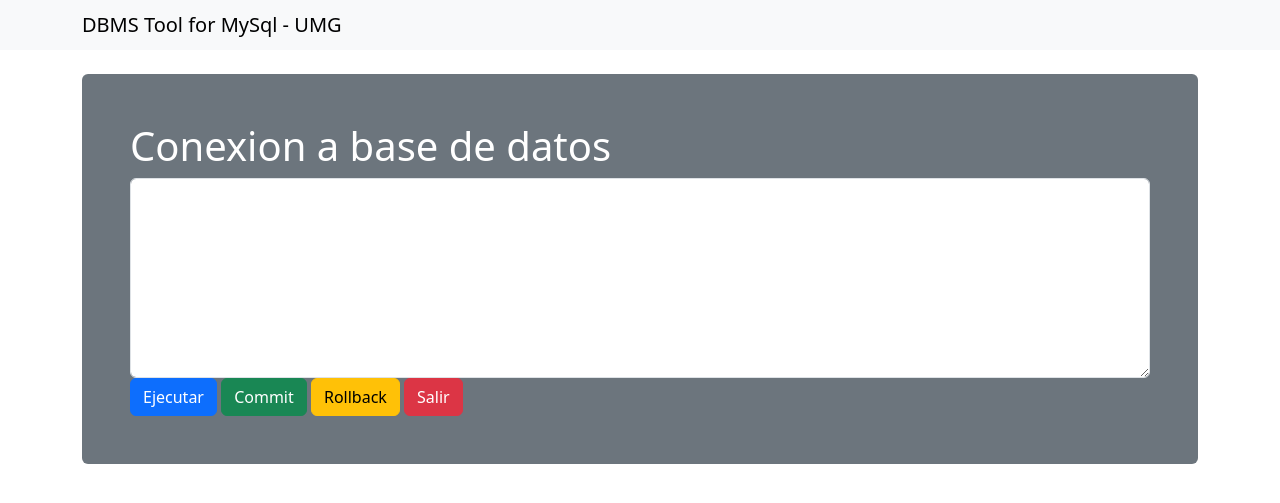
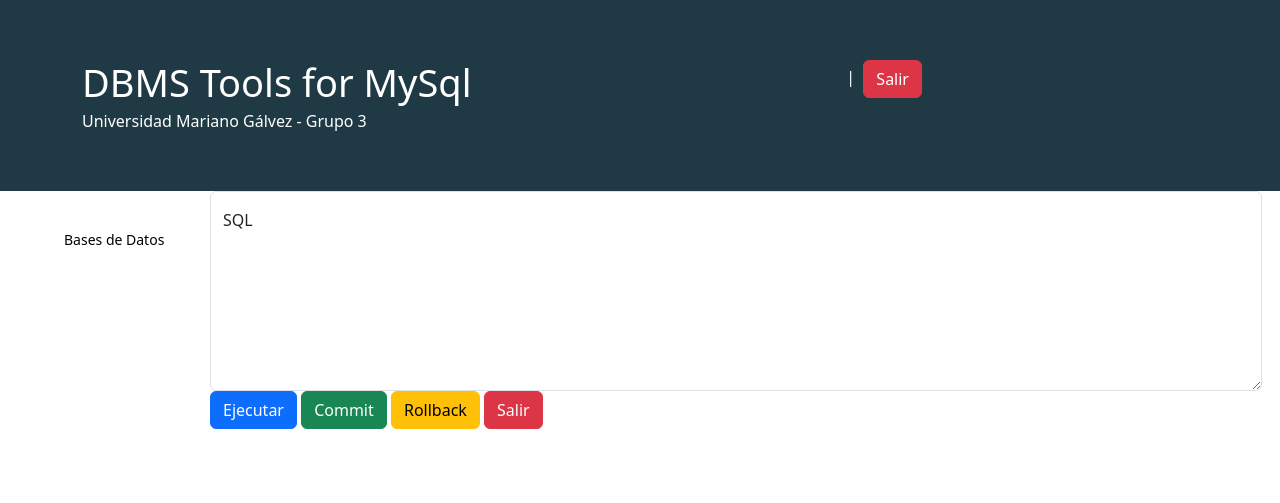
Before and after one commit to robcast2289/DBMS_Tools, a Flask app: template templates/editor.html in a window 1280 px wide. Shown: the top 503 px of the page. Run offline with Flask 3, Linux system fonts and the light colour scheme; the template is opened without the code that fills it, so the values that code supplies are empty.

Commit message:
Cambios a vista html del editor

```diff
--- a/main.py
+++ b/main.py
@@ -140,4 +140,4 @@
         return render_template("editor.html", **context)
 
 
-app.run(host='0.0.0.0', port=8091, debug=True)
+app.run(host='0.0.0.0', port=8095, debug=True)
--- a/templates/editor.html
+++ b/templates/editor.html
@@ -1,6 +1,6 @@
 {% extends 'layout.html' %}
 {% block body %}
-  <nav class="navbar bg-body-tertiary">
+  <!-- <nav class="navbar bg-body-tertiary">
     <div class="container-fluid container-sm">
       <span class="navbar-brand mb-0 h1">DBMS Tool for MySql - UMG</span>
       <span class="navbar-text">
@@ -12,11 +12,51 @@
         {% endif %}
       </span>
     </div>
-  </nav>
+  </nav> -->
+  <div class="wrapper">
+    <div class="content">
+      <header class="page-header" style="padding: 60px 0 60px; background: #203A45;">
+        <div class="container">
+          <div class="row">
+            <div class="col-8 page-title-wraper">
+              <h1 class="page-title" style="color: #fff; margin: 0 0 6px; font-weight: 500; font-size: 38px; line-height: 1.2;">DBMS Tools for MySql</h1>
+              <h2 class="page-subtitle" style="color: #fff; margin: 0; font-weight: 300; font-size: 16px;">Universidad Mariano Gálvez - Grupo 3</h2>
+            </div>
+            <div class="col-4 page-search-wraper">
+              <label for="" style="color: #fff;">
+
+                {% if user %}
+                  {{ user }}
+                {% endif %}
+              </label>
+              <label for="" style="color: #fff;">|</label>
+              <label for="" style="color: #fff;">
+                {% if database %}
+                  {{ database }}
+                {% endif %}
+              </label>
+              <input type="button" class="btn btn-danger" value="Salir" id="exit" name="exit" onclick= "
+              document.form1.inpMethod.value = 'exit';
+              document.form1.action = 'editor';
+              document.form1.method='POST';
+              document.form1.submit()" />
+            </div>
+          </div>
+        </div>
+      </header>
+    </div>
+    <div class="page-body">
+      <div class="container-fluid" style="max-width: 1480px; width: 95%; padding-right: 10px; padding-left: 10px; margin-right: auto; margin-left: auto;">
+        <div class="page-sidebar toggled sidebar" style="font-size: 13px; width: 15%; float: left; position: absolute; min-height: 1px; padding-right: 6px; padding-left: 6px;">
+          <ul id="sidebar-stacked" class="nav nav-pills nav-stacked" style="margin: 30px 0;">
+            <li class="nav-item">
+              <a href="#" class="nav-link" style="color: #000; cursor: pointer; text-decoration: none; font-size: 14px; font-weight: 400;">Bases de Datos</a>
+            </li>
+          </ul>
+        </div>
+        <div class="page-content" style="width: 85%; left: 15%; padding-bottom: 30px; float: left; position: absolute; min-height: 1px; padding-right: 6px; padding-left: 6px;">
           <div class="container-sm">
-    <div class="mt-4 p-5 bg-secondary text-white rounded">
-      <h1>Conexion a base de datos</h1>
-
+            <!-- <div class="mt-4 p-5 bg-secondary text-white rounded"> -->
 
               <form id='form1' name='form1' >
                 <div class="form-floating">
@@ -87,6 +127,11 @@
                 </table>
               </div>
               {% endif %}
+            <!-- </div> -->
           </div>
         </div>
+      </div>
+    </div>
+  </div>
+
 {% endblock %}
```
Lines whose indentation alone changed are shown as unchanged.
